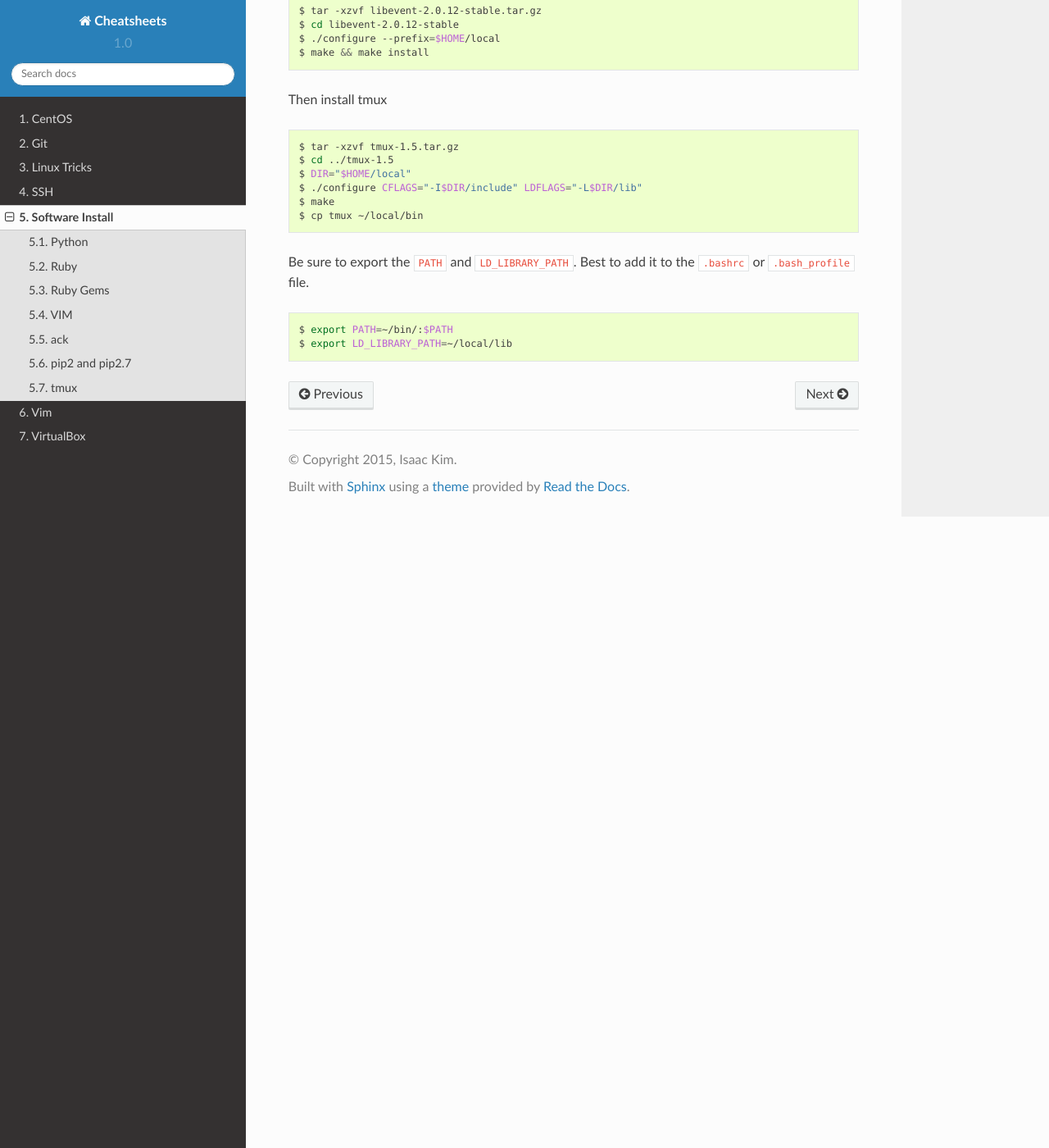
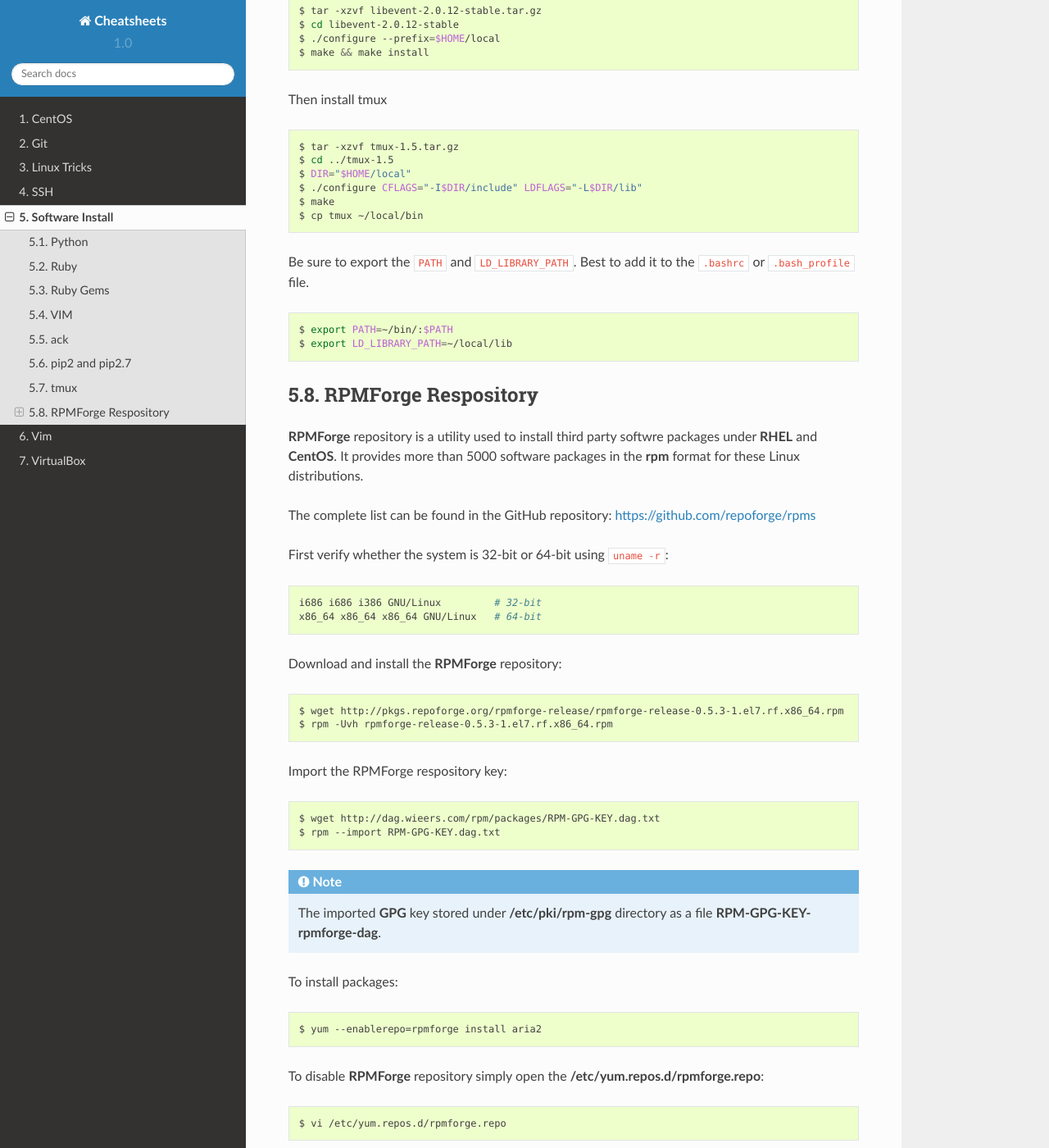
Before and after one commit to ijkim88/dotfiles-old, a Sphinx documentation site: the page built from cheatsheets/source/sw-install.rst, in a window 1280 px wide and 1400 px high, scrolled down 2140 px. Shown: the whole window at 82% size. Built offline with Sphinx 7.4.7 and the Read the Docs theme 2.0.0, drawn with Linux system fonts in a browser that asks for light colours; some of the changed text lies outside the part shown.

Commit message:
Instructions for installing RPMForge and rar/unrar

```diff
--- a/cheatsheets/source/sw-install.rst
+++ b/cheatsheets/source/sw-install.rst
@@ -136,3 +136,66 @@
 
    $ export PATH=~/bin/:$PATH
    $ export LD_LIBRARY_PATH=~/local/lib
+
+
+RPMForge Respository
+--------------------
+
+**RPMForge** repository is a utility used to install third party softwre packages under **RHEL** and **CentOS**. It provides more than 5000 software packages in the **rpm** format for these Linux distributions.
+
+The complete list can be found in the GitHub repository: https://github.com/repoforge/rpms
+
+First verify whether the system is 32-bit or 64-bit using ``uname -r``:
+
+.. code-block:: shell
+
+   i686 i686 i386 GNU/Linux         # 32-bit
+   x86_64 x86_64 x86_64 GNU/Linux   # 64-bit
+
+Download and install the **RPMForge** repository:
+
+.. code-block:: shell
+
+   $ wget http://pkgs.repoforge.org/rpmforge-release/rpmforge-release-0.5.3-1.el7.rf.x86_64.rpm
+   $ rpm -Uvh rpmforge-release-0.5.3-1.el7.rf.x86_64.rpm
+
+Import the RPMForge respository key:
+
+.. code-block:: shell
+
+   $ wget http://dag.wieers.com/rpm/packages/RPM-GPG-KEY.dag.txt
+   $ rpm --import RPM-GPG-KEY.dag.txt
+
+
+.. note:: The imported **GPG** key stored under **/etc/pki/rpm-gpg** directory as a file **RPM-GPG-KEY-rpmforge-dag**.
+
+To install packages::
+
+   $ yum --enablerepo=rpmforge install aria2
+
+To disable **RPMForge** repository simply open the **/etc/yum.repos.d/rpmforge.repo**::
+
+   $ vi /etc/yum.repos.d/rpmforge.repo
+
+Change "**enabled=1**" to "**enabled=0**":
+
+.. code-block:: shell
+
+   ### Name: RPMforge RPM Repository for RHEL 6 - dag
+   ### URL: http://rpmforge.net/
+   [rpmforge]
+   name = RHEL $releasever - RPMforge.net - dag
+   baseurl = http://apt.sw.be/redhat/el6/en/$basearch/rpmforge
+   mirrorlist = http://apt.sw.be/redhat/el6/en/mirrors-rpmforge
+   enabled = 0
+   protect = 0
+   gpgkey = file:///etc/pki/rpm-gpg/RPM-GPG-KEY-rpmforge-dag
+   gpgcheck = 1
+
+
+Install Rar/Unrar
+~~~~~~~~~~~~~~~~~
+
+Follow the instructions the previous sections and then install with yum::
+
+   $ yum install unrar rar
```
